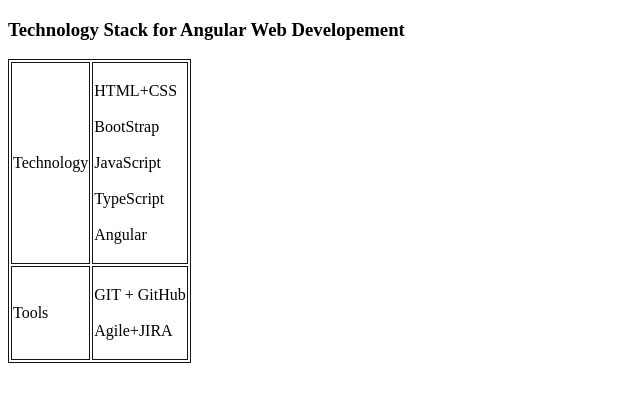
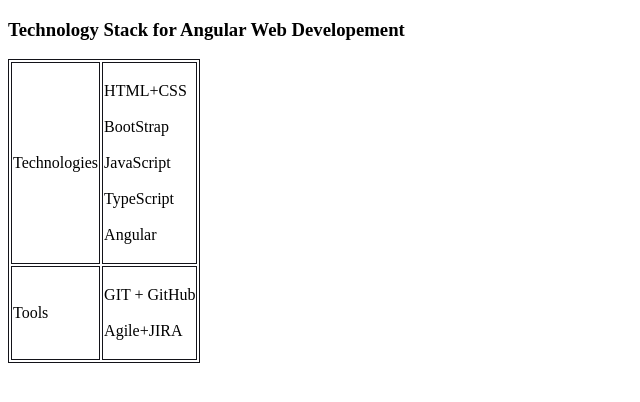
Before and after one commit to SunitAshish/MyProfile, a plain HTML site: page techStack.html in a window 1280 px wide. Shown: the whole page, without its empty margins (0-640 px from the left). Drawn offline with Linux system fonts and the light colour scheme.

Commit message:
my profile project
my profile project

```diff
--- a/techStack.html
+++ b/techStack.html
@@ -16,7 +16,7 @@
     <table>
          <tbody>
         <tr>
-            <td colspan="5">Technology</td>
+            <td colspan="5">Technologies</td>
             <td><br>HTML+CSS<br><br>BootStrap<br><br>JavaScript<br><br>TypeScript<br><br>Angular<br><br></td>
         </tr>
         <tr>
```
